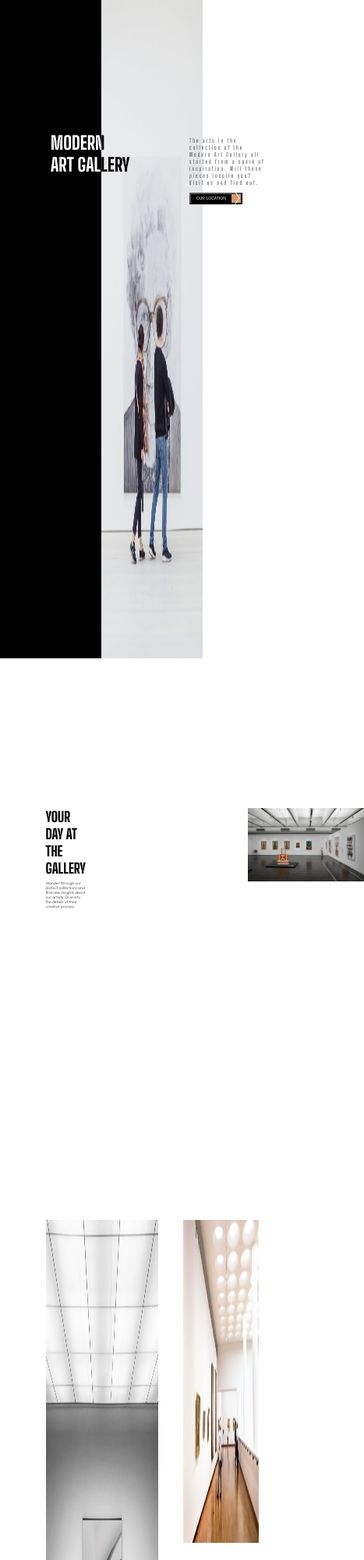
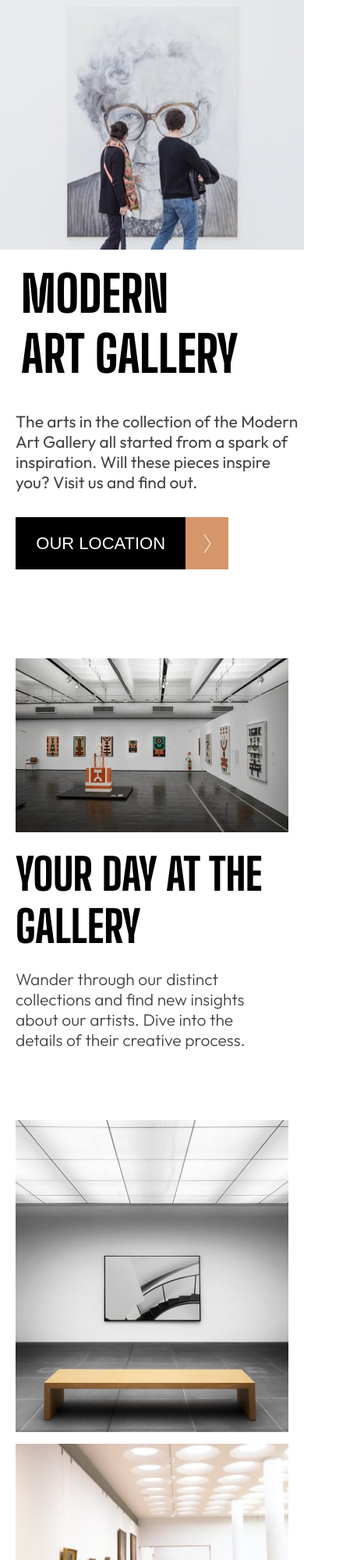
Before and after one commit to Guss-Alves/Art-gallery-challenge, a plain HTML site: page index.html in a window 390 px wide. Shown: the top 2000 px of the page at 78% size, 467 px wide, since content can reach past the window. Drawn offline with Linux system fonts and the light colour scheme.

Commit message:
finished footer and completed responsive css

```diff
--- a/index.html
+++ b/index.html
@@ -57,6 +57,19 @@
             </div>
         </div>
     </div>
+    <div class="footer">
+        <div class="inner-footer">
+            <h4>MODERN <br>ART GALLERY</h4>
+        </div>
+        <div class="inner-footer">
+            <p>The Modern Art Gallery is free to all visitors and open<br> seven days a week from 8am to 9am. Find us at 99<br> King Street, Newport, USA.</p>
+        </div>
+        <div class="inner-footer">
+            <object type="image/svg+xml" data="assets/icon-facebook.svg" width="50" height="50"></object>
+            <object type="image/svg+xml" data="assets/icon-instagram.svg" width="50" height="50"></object>
+            <object type="image/svg+xml" data="assets/icon-twitter.svg" width="50" height="50"></object>
+        </div>
+    </div>
 </body>
 
 </html>
--- a/styles.css
+++ b/styles.css
@@ -21,6 +21,11 @@ body {
 .inner-main-container:nth-child(1) {
     background-color: black;
     position: relative;
+    order: 1;
+}
+
+.inner-main-container:nth-child(2) {
+    order: 2;
 }
 
 .inner-main-h1 {
@@ -53,6 +58,7 @@ body {
 /* third inner-div/ paragraph css starts here */
 .inner-main-container:nth-child(3) {
     position: relative;
+    order: 3;
 }
 .inner-right-main{
     display: flex;
@@ -63,9 +69,10 @@ body {
     right:38%;
 }
 .inner-main-p{
-    letter-spacing: 2px;
+    font-family: "Outfit", sans-serif;
     color: #444444;
-    font-size: 1.9vw;
+    font-size: 1.2vw;
+    margin-bottom: 6rem;
 }
 
 /* third inner-div button css starts here */
@@ -79,6 +86,7 @@ body {
     height: 4vw ;
     background-color: black;
     cursor: pointer;
+    border: none;
 }
 
 .button-element{
@@ -120,12 +128,13 @@ padding: 0 15% 0 15%;
     display: flex;
     flex-direction: column;
     padding-right: 1rem;
+    order: 1;
 }
 
 .top-left-mid h2{
     margin: 0;
     padding: 0;
-    font-size: 4.6vw;
+    font-size: 4vw;
     font-weight: 800;
 }
 .top-left-mid p{
@@ -138,6 +147,7 @@ padding: 0 15% 0 15%;
 .top-right-mid{
     flex: 1.4;
     margin-left: 12rem;
+    order: 2;
 }
 
 .top-right-mid img{
@@ -147,7 +157,7 @@ padding: 0 15% 0 15%;
 /* bottom-Mid container css starts here */
 .bottom-mid{
     height: 55rem;
-    margin-top: 3rem;
+    margin-top: 2rem;
     display: flex;
 }
 
@@ -174,9 +184,9 @@ padding: 0 15% 0 15%;
 
 .bottom-right-mid-img{
     flex: 1;
-    background-color: burlywood;
     margin-bottom: 2rem;
 }
+
 .bottom-right-mid-img img{
     width: 100%;
     height: 100%;
@@ -195,10 +205,174 @@ padding: 0 15% 0 15%;
 }
 
 .bottom-right-mid-text p{
-    color: white;
+    color: rgb(203, 197, 197);
     font-family: "Outfit", sans-serif;
     font-size: 1.3vw;
     font-weight: 300;
 }
 
 /* Footer css starts here */
+.footer{
+    height: 16rem;
+    background-color: #212020;
+    display: flex;
+}
+
+.inner-footer{
+    flex: 1;
+    color: white;
+    display: flex;
+    align-items: center;
+    justify-content: center;
+}
+
+.inner-footer object{
+    cursor: pointer;
+}
+
+.inner-footer:nth-child(1){
+    font-size: 2vw;
+}
+
+.inner-footer:nth-child(2){
+    color: rgb(203, 197, 197);
+    font-family: "Outfit", sans-serif;
+    font-size: 1vw;
+}
+
+/* Responsive css for mobile starts here */
+@media (max-width: 480px) {
+    /* main container css for mobile starts here */
+    .main-container{
+        flex-direction: column;
+    }
+
+    .inner-main-container:nth-child(2) {
+        order: 1;
+    }
+
+    .inner-main-container:nth-child(1) {
+        background-color: white;
+        order: 2;
+        flex: 0.5;
+    }
+
+    .inner-main-container img {
+        height: 20rem;
+        width: 100%;
+        object-fit:cover;
+    }
+
+    .inner-main-h1 {
+        color: black;
+        font-size: 4rem;
+        top: 0;
+        left: 0;
+        padding: 0 0 0 7%;
+    }
+
+    .special-char{
+        visibility: hidden;
+    }
+
+    .inner-right-main{
+        width: 100%;
+        position: absolute;
+        top: 0;
+        right:0;
+    }
+
+    .inner-main-p{
+        font-size: 21px;
+        padding-left: 20px;
+        margin-bottom: 2rem;
+    }
+
+    .inner-main-button{
+        height: 17vw ;
+        margin-left: 20px;
+    }
+
+    .button-element{
+        font-size: 22px;
+    }
+
+    /* Mid container css for mobile starts here */
+    .mid-container{
+        margin: 0 0 4rem 0;
+        padding: 0 20px 0 20px;
+        /* padding: 0; */
+        }
+
+    .top-mid{
+        flex-direction: column;
+        margin-bottom: 7rem;
+    }
+
+    .top-right-mid{
+        order: 1;
+        margin-left: 0;
+    }
+
+    .top-right-mid img{
+        height: 100%;
+        width: 100%;
+    }
+
+    .top-left-mid{
+        order: 2;
+    }
+
+    .top-left-mid h2{
+        font-size: 3.5rem;
+        margin-top: 20px;
+    }
+
+    .top-left-mid p{
+        font-size: 21px;
+    }
+
+    /* bottom-Mid container css for mobile starts here */
+    .bottom-mid{
+        flex-direction: column;
+        margin-bottom: 18rem ;
+    }
+
+    .bottom-left-mid{
+        margin-right: 0;
+        margin-bottom: 15px;
+    }
+
+    .bottom-right-mid-img{
+        margin-bottom: 15px;
+    }
+
+    .bottom-right-mid-text h3{
+        font-size: 3.5rem;
+    }
+
+    .bottom-right-mid-text p{
+        font-size: 21px;
+    }
+
+    /* footer container css for mobile starts here */
+    .footer{
+        height: 100%;
+        flex-direction: column;
+    }
+    .inner-footer{
+        align-items: center;
+        justify-content: start;
+        padding-left: 20px;
+    }
+
+    .inner-footer:nth-child(1){
+        font-size: 2rem;
+    }
+
+    .inner-footer:nth-child(2){
+        font-size: 18px;
+        margin-bottom: 20px;
+    }
+
+}
```
